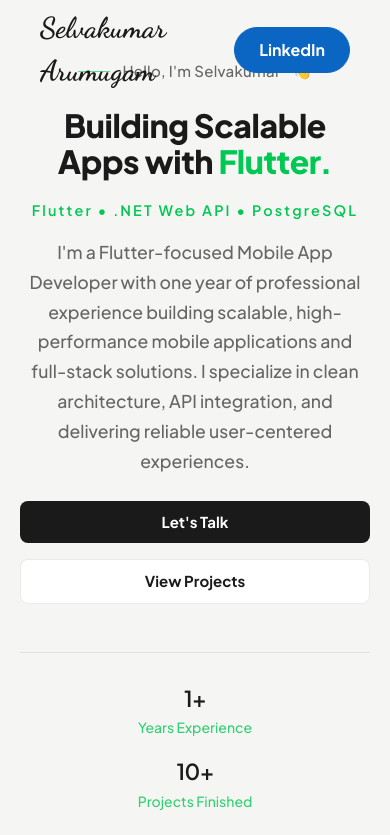
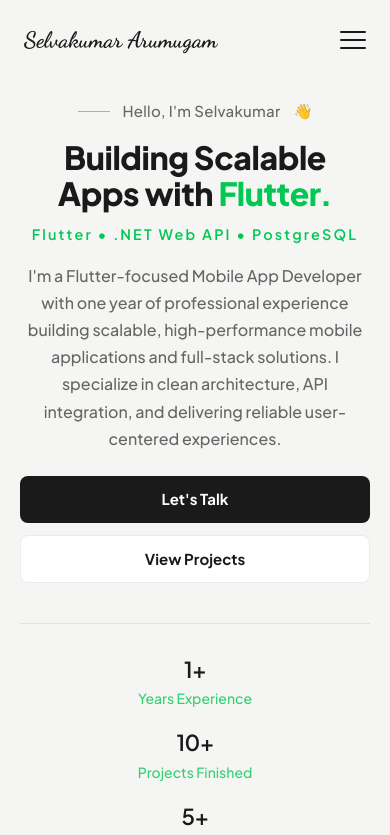
Before and after one commit to SelvakumarArumugam1820/portfoliwebsite, a React (Vite) app: page / in a window 390 px wide. Shown: the top 835 px of the page. Built offline with nearby package versions, Linux system fonts and the light colour scheme.

Commit message:
mobile_1

```diff
--- a/src/components/Hero/Hero.module.css
+++ b/src/components/Hero/Hero.module.css
@@ -237,20 +237,24 @@
 
 @media (max-width: 768px) {
     .hero {
-        padding-top: 60px;
+        padding-top: 100px;
+        /* Prevent overlap with fixed header */
         padding-bottom: 40px;
     }
 
     .greeting {
-        font-size: 16px;
+        font-size: 15px;
+        margin-bottom: 16px;
     }
 
     .headerTitle {
-        font-size: 40px;
+        font-size: 32px;
+        margin-bottom: 12px;
     }
 
     .about {
-        margin-bottom: 18px;
+        font-size: 1rem;
+        margin-bottom: 24px;
     }
 
     .statsGrid {
@@ -265,17 +269,21 @@
 
     .ctaGroup {
         flex-direction: column;
+        gap: 12px;
+        margin-bottom: 40px;
     }
 
     .primaryBtn,
     .secondaryBtn {
         text-align: center;
         width: 100%;
+        padding: 12px 22px;
     }
 
     .portraitArea {
-        width: 300px;
-        margin-bottom: 0;
+        width: 100%;
+        max-width: 300px;
+        margin: 0 auto;
     }
 }
 
--- a/src/components/Navbar/Navbar.jsx
+++ b/src/components/Navbar/Navbar.jsx
@@ -16,6 +16,10 @@
 const Navbar = () => {
     const [scrolled, setScrolled] = useState(false);
     const [activeSection, setActiveSection] = useState('home');
+    const [isMenuOpen, setIsMenuOpen] = useState(false);
+
+    const toggleMenu = () => setIsMenuOpen(!isMenuOpen);
+    const closeMenu = () => setIsMenuOpen(false);
 
     useEffect(() => {
         const handleScroll = () => {
@@ -53,6 +57,7 @@
             <div className={styles.container}>
                 <div className={styles.signature}>Selvakumar Arumugam</div>
 
+                {/* Desktop Nav */}
                 <div className={styles.navLinks}>
                     {navLinks.map((link) => (
                         <a
@@ -65,11 +70,55 @@
                     ))}
                 </div>
 
-                <div className={styles.socials}>
-                    <a href="#" onClick={openLinkedIn} className={`${styles.socialLink} ${styles.linkedinBtn}`}>
+                <div className={styles.desktopActions}>
+                    <a href="#" onClick={openLinkedIn} className={styles.linkedinBtn}>
                         LinkedIn
                     </a>
                 </div>
+
+                {/* Mobile Hamburger Overlay */}
+                <button
+                    className={`${styles.hamburger} ${isMenuOpen ? styles.isOpen : ''}`}
+                    onClick={toggleMenu}
+                    aria-label="Toggle Menu"
+                >
+                    <span></span>
+                    <span></span>
+                    <span></span>
+                </button>
+
+                {/* Mobile Menu Overlay */}
+                <AnimatePresence>
+                    {isMenuOpen && (
+                        <motion.div
+                            initial={{ x: '100%' }}
+                            animate={{ x: 0 }}
+                            exit={{ x: '100%' }}
+                            transition={{ type: 'spring', damping: 25, stiffness: 200 }}
+                            className={styles.mobileMenu}
+                        >
+                            <div className={styles.mobileLinks}>
+                                {navLinks.map((link) => (
+                                    <a
+                                        key={link.id}
+                                        href={link.href}
+                                        onClick={closeMenu}
+                                        className={`${styles.mobileNavLink} ${activeSection === link.id ? styles.active : ''}`}
+                                    >
+                                        {link.name}
+                                    </a>
+                                ))}
+                                <a
+                                    href="#"
+                                    onClick={(e) => { e.preventDefault(); openLinkedIn(); closeMenu(); }}
+                                    className={styles.mobileLinkedInBtn}
+                                >
+                                    LinkedIn
+                                </a>
+                            </div>
+                        </motion.div>
+                    )}
+                </AnimatePresence>
             </div>
         </nav>
     );
--- a/src/components/Navbar/Navbar.module.css
+++ b/src/components/Navbar/Navbar.module.css
@@ -67,36 +67,106 @@
   background: var(--primary-green);
 }
 
-.socials {
+.desktopActions {
   display: flex;
   align-items: center;
 }
 
-.socialLink {
+.linkedinBtn {
   text-decoration: none;
   font-weight: 700;
-  color: var(--text-primary);
-  padding: 10px 24px;
-  border: 1.5px solid var(--text-primary);
+  color: #fff;
+  background: #0A66C2;
+  padding: 8px 20px;
   border-radius: 100px;
+  border: none;
   transition: var(--transition);
-}
-
-.socialLink:hover {
-  background: var(--text-primary);
-  color: var(--white);
-}
-
-.linkedinBtn {
-  background: #0A66C2;
-  color: #fff;
-  border-color: #0A66C2;
+  font-size: 0.9rem;
 }
 
 .linkedinBtn:hover {
   background: #084d94;
+  transform: translateY(-2px);
+}
+
+/* Hamburger menu button */
+.hamburger {
+  display: none;
+  flex-direction: column;
+  justify-content: space-between;
+  width: 26px;
+  height: 18px;
+  background: transparent;
+  border: none;
+  cursor: pointer;
+  padding: 0;
+  z-index: 1001;
+}
+
+.hamburger span {
+  width: 100%;
+  height: 2px;
+  background-color: var(--text-primary);
+  transition: all 0.3s ease;
+  border-radius: 2px;
+}
+
+.hamburger.isOpen span:nth-child(1) {
+  transform: translateY(8px) rotate(45deg);
+}
+
+.hamburger.isOpen span:nth-child(2) {
+  opacity: 0;
+}
+
+.hamburger.isOpen span:nth-child(3) {
+  transform: translateY(-8px) rotate(-45deg);
+}
+
+/* Mobile Menu Overlay */
+.mobileMenu {
+  position: fixed;
+  top: 0;
+  right: 0;
+  width: 280px;
+  height: 100vh;
+  background: var(--bg-primary);
+  box-shadow: -10px 0 30px rgba(0, 0, 0, 0.05);
+  z-index: 1000;
+  padding: 100px 40px;
+  display: flex;
+  flex-direction: column;
+}
+
+.mobileLinks {
+  display: flex;
+  flex-direction: column;
+  gap: 24px;
+}
+
+.mobileNavLink {
+  text-decoration: none;
+  font-size: 1.1rem;
+  font-weight: 600;
+  color: var(--text-secondary);
+  transition: var(--transition);
+}
+
+.mobileNavLink:hover,
+.mobileNavLink.active {
+  color: var(--primary-green);
+}
+
+.mobileLinkedInBtn {
+  margin-top: 10px;
+  text-decoration: none;
+  font-weight: 700;
   color: #fff;
-  border-color: #084d94;
+  background: #0A66C2;
+  padding: 12px 24px;
+  border-radius: 8px;
+  text-align: center;
+  font-size: 1rem;
 }
 
 @media (max-width: 900px) {
@@ -104,3 +174,26 @@
     display: none;
   }
 }
+
+@media (max-width: 768px) {
+  .navbar {
+    height: 80px;
+  }
+
+  .container {
+    padding: 0 24px;
+  }
+
+  .signature {
+    font-size: 1.4rem;
+    white-space: nowrap;
+  }
+
+  .desktopActions {
+    display: none;
+  }
+
+  .hamburger {
+    display: flex;
+  }
+}
```
